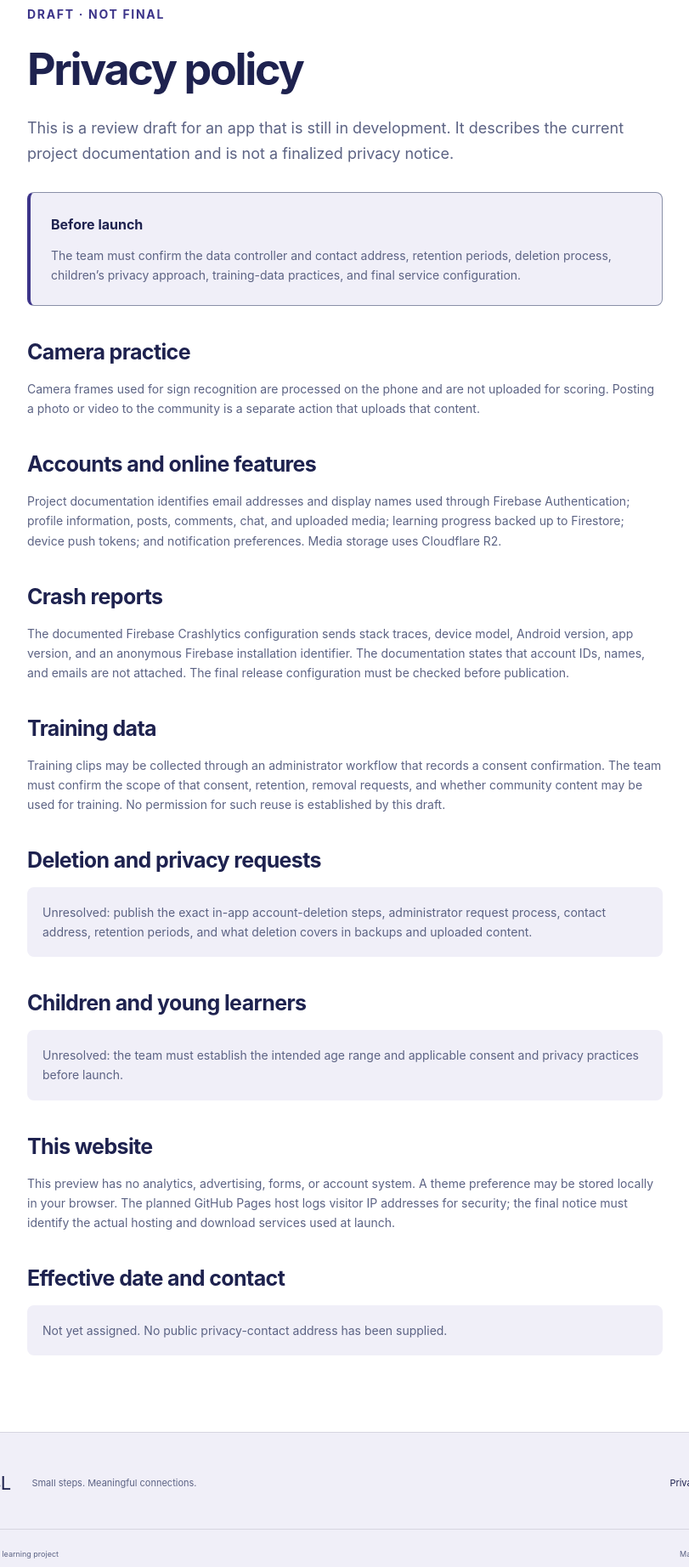
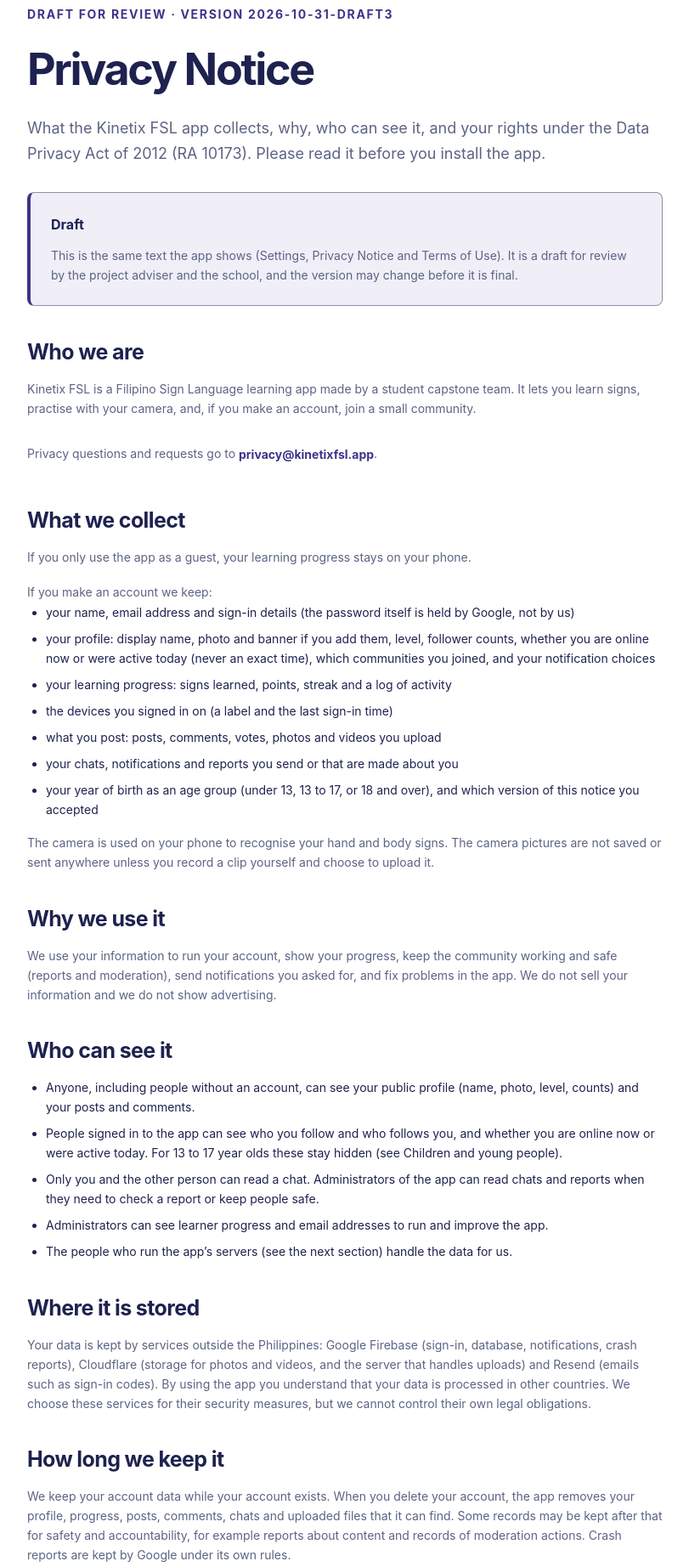
Before and after one commit to pitarde/kinetix-fsl-website, a website: page privacy.html in a window 1280 px wide. Shown: the part 260-2104 px from the top of the page at 85% size, without its empty margins (234-1045 px from the left). Drawn offline with Linux system fonts and the light colour scheme.

Commit message:
ken's session

```diff
--- a/privacy.html
+++ b/privacy.html
@@ -3,20 +3,20 @@
   <head>
     <meta charset="utf-8" />
     <meta name="viewport" content="width=device-width,initial-scale=1" />
-    <title>Privacy policy — Kinetix FSL</title>
+    <title>Privacy Notice — Kinetix FSL</title>
     <meta
       name="description"
-      content="Review draft of the Kinetix FSL privacy policy."
+      content="Draft Privacy Notice of the Kinetix FSL app (RA 10173)."
     />
     <meta name="robots" content="index,follow" />
     <meta name="theme-color" content="#F0EFF8" />
     <meta name="referrer" content="strict-origin-when-cross-origin" />
     <link rel="canonical" href="https://kinetixfsl.app/privacy.html" />
     <meta property="og:type" content="website" />
-    <meta property="og:title" content="Privacy policy — Kinetix FSL" />
+    <meta property="og:title" content="Privacy Notice — Kinetix FSL" />
     <meta
       property="og:description"
-      content="Review draft of the Kinetix FSL privacy policy."
+      content="Draft Privacy Notice of the Kinetix FSL app (RA 10173)."
     />
     <meta property="og:url" content="https://kinetixfsl.app/privacy.html" />
     <meta
@@ -28,10 +28,10 @@
       content="Kinetix FSL — Learn Filipino Sign Language with your camera. Android app coming soon."
     />
     <meta name="twitter:card" content="summary_large_image" />
-    <meta name="twitter:title" content="Privacy policy — Kinetix FSL" />
+    <meta name="twitter:title" content="Privacy Notice — Kinetix FSL" />
     <meta
       name="twitter:description"
-      content="Review draft of the Kinetix FSL privacy policy."
+      content="Draft Privacy Notice of the Kinetix FSL app (RA 10173)."
     />
     <meta
       name="twitter:image"
@@ -120,75 +120,72 @@
     </header>
     <main id="main" class="policy-page container">
       <a class="text-link" href="index.html">← Back to Kinetix FSL</a>
-      <p class="eyebrow">Draft · Not final</p>
-      <h1>Privacy policy</h1>
+      <p class="eyebrow">Draft for review · Version 2026-10-31-draft3</p>
+      <h1>Privacy Notice</h1>
       <p class="policy-lead">
-        This is a review draft for an app that is still in development. It
-        describes the current project documentation and is not a finalized
-        privacy notice.
+        What the Kinetix FSL app collects, why, who can see it, and your rights under the Data Privacy Act of 2012 (RA 10173). Please read it before you install the app.
       </p>
       <div class="draft-notice">
-        <strong>Before launch</strong>
+        <strong>Draft</strong>
         <p>
-          The team must confirm the data controller and contact address,
-          retention periods, deletion process, children’s privacy approach,
-          training-data practices, and final service configuration.
+          This is the same text the app shows (Settings, Privacy Notice and Terms of Use). It is a draft for review by
+          the project adviser and the school, and the version may change before it is final.
         </p>
       </div>
-      <h2>Camera practice</h2>
-      <p>
-        Camera frames used for sign recognition are processed on the phone and
-        are not uploaded for scoring. Posting a photo or video to the community
-        is a separate action that uploads that content.
-      </p>
-      <h2>Accounts and online features</h2>
-      <p>
-        Project documentation identifies email addresses and display names used
-        through Firebase Authentication; profile information, posts, comments,
-        chat, and uploaded media; learning progress backed up to Firestore;
-        device push tokens; and notification preferences. Media storage uses
-        Cloudflare R2.
-      </p>
-      <h2>Crash reports</h2>
-      <p>
-        The documented Firebase Crashlytics configuration sends stack traces,
-        device model, Android version, app version, and an anonymous Firebase
-        installation identifier. The documentation states that account IDs,
-        names, and emails are not attached. The final release configuration must
-        be checked before publication.
-      </p>
-      <h2>Training data</h2>
-      <p>
-        Training clips may be collected through an administrator workflow that
-        records a consent confirmation. The team must confirm the scope of that
-        consent, retention, removal requests, and whether community content may
-        be used for training. No permission for such reuse is established by
-        this draft.
-      </p>
-      <h2>Deletion and privacy requests</h2>
-      <p class="unresolved">
-        Unresolved: publish the exact in-app account-deletion steps,
-        administrator request process, contact address, retention periods, and
-        what deletion covers in backups and uploaded content.
-      </p>
-      <h2>Children and young learners</h2>
-      <p class="unresolved">
-        Unresolved: the team must establish the intended age range and
-        applicable consent and privacy practices before launch.
-      </p>
+      <h2>Who we are</h2>
+      <p>Kinetix FSL is a Filipino Sign Language learning app made by a student capstone team. It lets you learn signs, practise with your camera, and, if you make an account, join a small community.</p>
+      <p>Privacy questions and requests go to <a class="text-link" href="mailto:privacy@kinetixfsl.app">privacy@kinetixfsl.app</a>.</p>
+      <h2>What we collect</h2>
+      <p>If you only use the app as a guest, your learning progress stays on your phone.</p>
+      <p>If you make an account we keep:</p>
+      <ul>
+        <li>your name, email address and sign-in details (the password itself is held by Google, not by us)</li>
+        <li>your profile: display name, photo and banner if you add them, level, follower counts, whether you are online now or were active today (never an exact time), which communities you joined, and your notification choices</li>
+        <li>your learning progress: signs learned, points, streak and a log of activity</li>
+        <li>the devices you signed in on (a label and the last sign-in time)</li>
+        <li>what you post: posts, comments, votes, photos and videos you upload</li>
+        <li>your chats, notifications and reports you send or that are made about you</li>
+        <li>your year of birth as an age group (under 13, 13 to 17, or 18 and over), and which version of this notice you accepted</li>
+      </ul>
+      <p>The camera is used on your phone to recognise your hand and body signs. The camera pictures are not saved or sent anywhere unless you record a clip yourself and choose to upload it.</p>
+      <h2>Why we use it</h2>
+      <p>We use your information to run your account, show your progress, keep the community working and safe (reports and moderation), send notifications you asked for, and fix problems in the app. We do not sell your information and we do not show advertising.</p>
+      <h2>Who can see it</h2>
+      <ul>
+        <li>Anyone, including people without an account, can see your public profile (name, photo, level, counts) and your posts and comments.</li>
+        <li>People signed in to the app can see who you follow and who follows you, and whether you are online now or were active today. For 13 to 17 year olds these stay hidden (see Children and young people).</li>
+        <li>Only you and the other person can read a chat. Administrators of the app can read chats and reports when they need to check a report or keep people safe.</li>
+        <li>Administrators can see learner progress and email addresses to run and improve the app.</li>
+        <li>The people who run the app’s servers (see the next section) handle the data for us.</li>
+      </ul>
+      <h2>Where it is stored</h2>
+      <p>Your data is kept by services outside the Philippines: Google Firebase (sign-in, database, notifications, crash reports), Cloudflare (storage for photos and videos, and the server that handles uploads) and Resend (emails such as sign-in codes). By using the app you understand that your data is processed in other countries. We choose these services for their security measures, but we cannot control their own legal obligations.</p>
+      <h2>How long we keep it</h2>
+      <p>We keep your account data while your account exists. When you delete your account, the app removes your profile, progress, posts, comments, chats and uploaded files that it can find. Some records may be kept after that for safety and accountability, for example reports about content and records of moderation actions. Crash reports are kept by Google under its own rules.</p>
+      <h2>Children and young people</h2>
+      <ul>
+        <li>If you are under 13 you cannot make an account. You can still learn as a guest. A parent or guardian can contact us at <a class="text-link" href="mailto:privacy@kinetixfsl.app">privacy@kinetixfsl.app</a>.</li>
+        <li>If you are 13 to 17, a parent or guardian should know that you are joining, and should read this notice with you. Please be careful about what you share in public. The app hides your online status from other people and keeps your followers and following lists to yourself.</li>
+        <li>We ask only for your year of birth, and we keep it as an age group.</li>
+      </ul>
+      <h2>Your rights</h2>
+      <p>Under the Data Privacy Act of 2012 (RA 10173) you may ask to see your data, correct it, delete it, object to how it is used, or withdraw your consent. You can delete your account in Settings. For anything else write to <a class="text-link" href="mailto:privacy@kinetixfsl.app">privacy@kinetixfsl.app</a>. You also have the right to complain to the National Privacy Commission.</p>
+      <h2>Security and problems</h2>
+      <p>We protect the data with the security features of the services above and with limits on who can read what. No system is perfectly safe. If a serious breach affects your data, we will tell you and the National Privacy Commission within the time the law requires.</p>
+      <h2>Videos used to train sign recognition</h2>
+      <p>When you are 18 or older and you post a video, you can choose to let the Kinetix FSL team use it to train the sign recognition models of the app. This is optional and off unless you tick the box on that post.
+
+If you tick it, a SPED teacher may watch the video to check the sign, without your name, and a checked video may be used as training data.
+
+You can withdraw at any time by editing the post and unticking the box, by deleting the post, or by writing to <a class="text-link" href="mailto:privacy@kinetixfsl.app">privacy@kinetixfsl.app</a>. A withdrawn video is left out of later training, but a model that was already trained cannot be changed.</p>
+      <h2>Changes to this notice</h2>
+      <p>This notice has a version number. When it changes in a way that matters, the app will show you the new version. This is a draft for review by the project adviser and the school before it is final.</p>
       <h2>This website</h2>
       <p>
-        This preview has no analytics, advertising, forms, or account system. A
-        theme preference may be stored locally in your browser. The planned
-        GitHub Pages host logs visitor IP addresses for security; the final
-        notice must identify the actual hosting and download services used at
-        launch.
-      </p>
-      <h2>Effective date and contact</h2>
-      <p class="unresolved">
-        Not yet assigned. No public privacy-contact address has been supplied.
-      </p>
-    </main>
+        This website has no analytics, advertising, forms or accounts. Your theme choice may be kept in your browser.
+        The site is served by GitHub Pages, and the app download comes from GitHub Releases; both keep visitor IP
+        addresses in their logs for security.
+      </p>    </main>
     <footer class="site-footer">
       <div class="container footer-top">
         <a class="brand" href="index.html"
--- a/styles.css
+++ b/styles.css
@@ -1503,6 +1503,23 @@
 .policy-page .policy-lead {
   font-size: 18px;
 }
+.policy-page ul {
+  padding-left: 22px;
+  margin: 0 0 16px;
+}
+.policy-page li {
+  font-size: 14px;
+  margin-bottom: 8px;
+}
+.download-legal {
+  font-size: 12px;
+  color: #c8cadb;
+  margin-top: 14px;
+}
+.download-legal a {
+  color: #ffffff;
+  text-decoration: underline;
+}
 .draft-notice {
   border: 1px solid var(--outline-strong);
   border-left: 4px solid var(--accent);
```
Also changed, not shown: index.html (+5 -0 lines), terms.html (+23 -58 lines).
